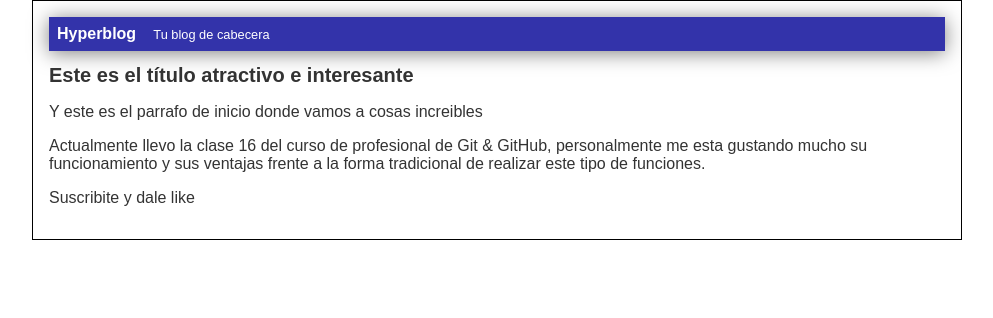
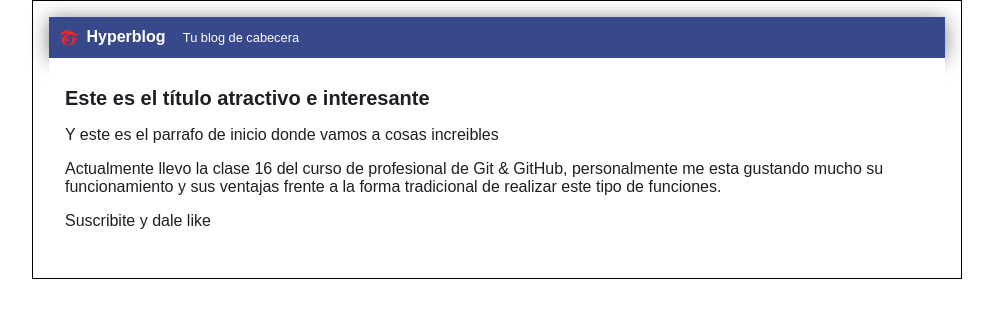
Before and after one commit to dvJoshr/hyperblog, a plain HTML site: page index.html in a window 1280 px wide. Shown: the whole page, without its empty margins (143-1136 px from the left). Drawn offline with Linux system fonts and the light colour scheme.

Commit message:
Color de fondo, logo nuevo y mejor color de header

```diff
--- a/index.html
+++ b/index.html
@@ -10,6 +10,11 @@
   <body>
     <div id="container">
       <div id="cabecera">
+        <img
+          id="logo"
+          src="./imagenes/kisspng-garena-rov-mobile-moba-league-of-legends-youtube-cd-5ac8ee9178e905.6035297415231177134953.png"
+          alt=""
+        />
         Hyperblog
         <span id="tagline">Tu blog de cabecera</span>
       </div>
--- a/styles.css
+++ b/styles.css
@@ -1,5 +1,5 @@
 body {
-  color: #333;
+  color: #1e1f24;
   text-align: center;
   font-family: "Arial";
   font-size: 16px;
@@ -19,12 +19,16 @@ body {
   font-size: 20px;
 }
 #cabecera {
-  background: #33a;
+  background: #37488b;
   box-shadow: 0px 2px 20px 0px rgba(0, 0, 0, 0.5);
   color: white;
   font-weight: bold;
   margin: 0;
   padding: 0.5em;
+}
+#cabecera #logo {
+  width: 25px;
+  vertical-align: middle;
 }
 
 #cabecera #tagline {
@@ -32,3 +36,8 @@ body {
   font-weight: normal;
   font-size: 0.8em;
 }
+
+#post {
+  background: white;
+  padding: 1em;
+}
```
